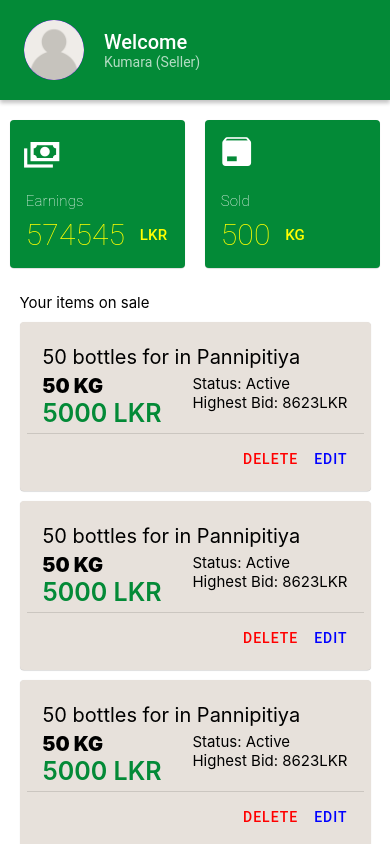
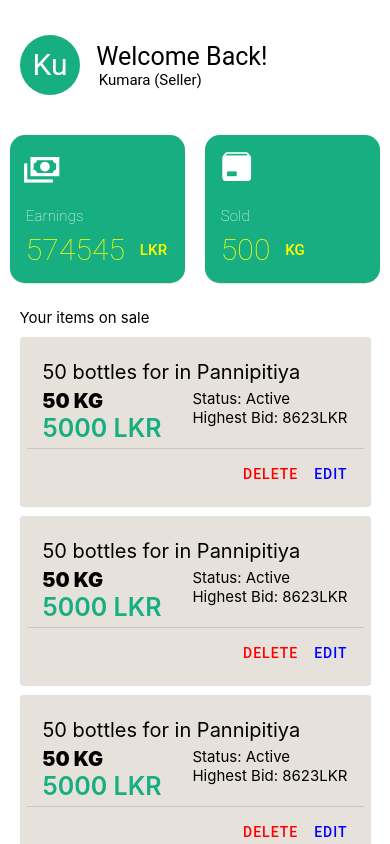
Before and after one commit to prageethfndo/dispor-app, a React Native app: screen / in a window 390 px wide. Shown: the top 844 px of the page. Built offline with nearby package versions, Linux system fonts and the light colour scheme.

Commit message:
changed profile

```diff
--- a/components/Profile.js
+++ b/components/Profile.js
@@ -1,14 +1,19 @@
 import * as React from 'react';
 import styles from './Styles';
 import { DataTable, Subheading, Appbar, Text,Avatar } from 'react-native-paper';
+import { StyleSheet, View, Image, ScrollView } from 'react-native';
 import user from '../assests/img/user.png';
 export default function Profile({ username, role }) {
     return (
-        <Appbar style={styles.profileBar}>
+        <View style={styles.profileBar}>
 
-           <Avatar.Image size={60} source={require('../assests/img/user.png')} style={styles.avatar} />
 
-            <Appbar.Content title={'Welcome'} subtitle={`${username} (${role})`} />
-        </Appbar>
+           <Avatar.Text size={60} label={username.substring(0,2)} style={styles.avatar}/>
+            <View>
+            <Text style={styles.profileText}> Welcome Back! </Text>
+            <Text style={styles.profileUsername}> {`${username} (${role})`} </Text>
+            </View>
+
+        </View>
     )
 }
--- a/components/Styles.js
+++ b/components/Styles.js
@@ -1,5 +1,7 @@
+import { transform } from '@babel/core';
 import { StyleSheet } from 'react-native';
-const accentColor = '#038a37';
+import { transparent } from 'react-native-paper/lib/typescript/styles/colors';
+const accentColor = '#17AF82';
 //keep all global style here
 export default StyleSheet.create({
 
@@ -66,22 +68,39 @@ export default StyleSheet.create({
     backgroundColor: accentColor
   },
   profileBar: {
+    marginTop:15,
     height: 100,
     width: "100%",
-    backgroundColor: accentColor
+    backgroundColor: 'transparent',
+    border: 'none',
+    display: 'flex',
+    flexDirection: 'row',
+    justifyContent: 'flex-start',
+    alignItems: 'center'
+  },
+  profileText: {
+    color: 'black',
+    fontSize: 25,
+  },
+  profileUsername: {
+    fontSize: 15,
+    paddingLeft:5
   },
   avatar: {
-    marginLeft: 20
+    marginLeft: 20,
+    backgroundColor:accentColor,
+    marginRight:10
   },
   statsCard: {
     display: 'flex',
     alignItems: 'flex-start',
     justifyContent: 'center',
     width: '45%',
-    flexDirection:'column',
+    flexDirection: 'column',
     marginTop: 20,
-    margin:5,
-    backgroundColor: accentColor
+    margin: 5,
+    backgroundColor: accentColor,
+    borderRadius: 15
   },
   cardRow: {
     display: 'flex',
@@ -96,9 +115,9 @@ export default StyleSheet.create({
     color: '#fff'
 
   },
-  statCardUnit:{
-    color:'yellow',
-    fontSize:15,
+  statCardUnit: {
+    color: 'yellow',
+    fontSize: 15,
 
   },
   statCardValue: {
```
